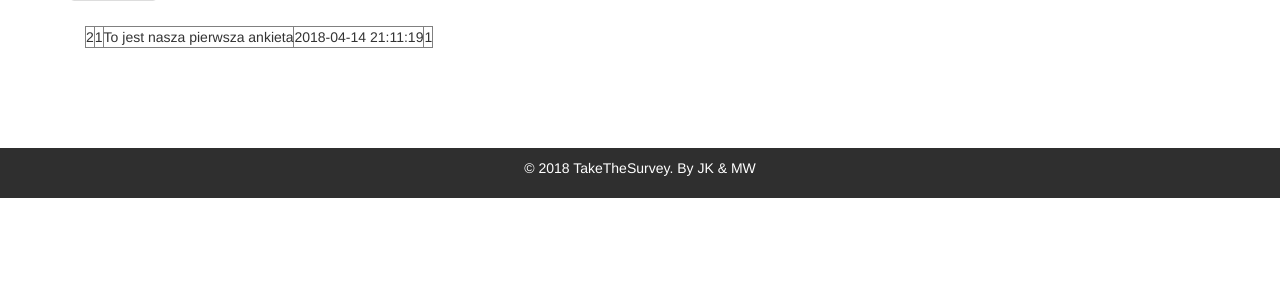
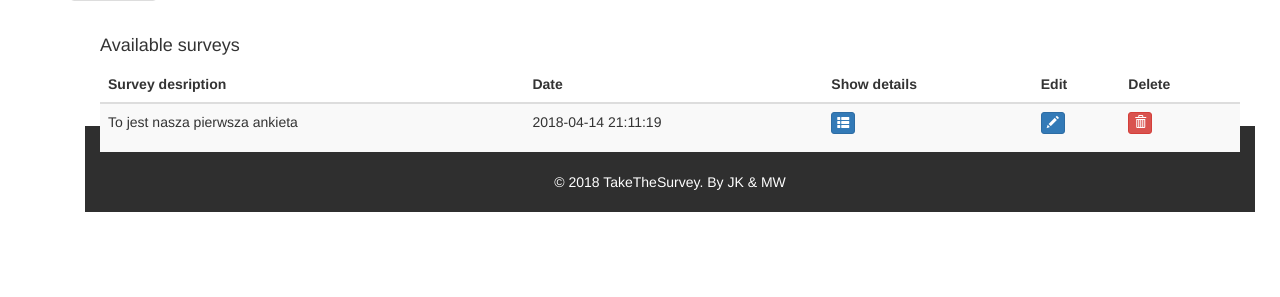
Before and after one commit to walczakx/TakeTheSurvey, a Flask app: page /show_survey in a window 1280 px wide. Shown: the part 74-371 px from the top of the page. Run offline with Flask 2, Linux system fonts and the light colour scheme; data comes from the database, SQL or seed files in the repository; some libraries are stand-ins or nearby versions.

Commit message:
improvements in showing surveys template - need to keep this footer downgit status!

```diff
--- a/backend/db.py
+++ b/backend/db.py
@@ -74,7 +74,7 @@ class database:
         # zwraca wszystkie aktywne do wypelnienia ankiety
         cursor = self.mysql_connect()
         try:
-            cmd = "SELECT * FROM `survey` where active = '1'"
+            cmd = "SELECT id_survey, survey_description, datetime FROM `survey` where active = '1'"
             cursor.execute(cmd)
             surveys = cursor.fetchall()
             return surveys
--- a/templates/layout.html
+++ b/templates/layout.html
@@ -80,7 +80,7 @@
  {% block content %}{% endblock %}
  </div>
 
-<footer class="container-fluid custom_footer">
+<footer class="custom_footer">
   <p>&copy 2018 TakeTheSurvey. By JK & MW</p>
 </footer>
 
--- a/templates/survey_list.html
+++ b/templates/survey_list.html
@@ -1,10 +1,37 @@
 
-<table border="1" cellpadding="5" cellspacing="5">
-{% for row in surveys %}
-    <tr>
-    {% for d in row %}
-        <td>{{ d }}</td>
-    {% endfor %}
-    </tr>
-{% endfor %}
+
+<script src="http://ajax.googleapis.com/ajax/libs/jquery/1.9.1/jquery.min.js"></script>
+<script src="http://getbootstrap.com/dist/js/bootstrap.min.js"></script>
+
+<div class="container">
+	<div class="row">
+
+        <div class="col-md-12">
+        <h4>Available surveys</h4>
+        <div class="table-responsive">
+
+              <table id="mytable" class="table table-bordred table-striped">
+                   <thead>
+                   <th>Survey desription</th>
+                   <th>Date</th>
+				   <th>Show details</th>
+                   <th>Edit</th>
+                   <th>Delete</th>
+                   </thead>
+     <tbody>
+				<div>
+					{% for row in surveys %}
+					<tr>
+
+
+						   <td>{{ row[1] }}</td>
+						   <td>{{ row[2] }}</td>
+						<td><p data-placement="top" data-toggle="tooltip" title="Show"><button class="btn btn-primary btn-xs" data-title="Show" data-toggle="modal" data-target="#show" ><span class="glyphicon glyphicon-th-list"></span></button></p></td>
+						<td><p data-placement="top" data-toggle="tooltip" title="Edit"><button class="btn btn-primary btn-xs" data-title="Edit" data-toggle="modal" data-target="#edit" ><span class="glyphicon glyphicon-pencil"></span></button></p></td>
+						<td><p data-placement="top" data-toggle="tooltip" title="Delete"><button class="btn btn-danger btn-xs" data-title="Delete" data-toggle="modal" data-target="#delete" ><span class="glyphicon glyphicon-trash"></span></button></p></td>
+					</tr>
+					{% endfor %}
+				</div>
+	 </tbody>
+
 </table>
```
